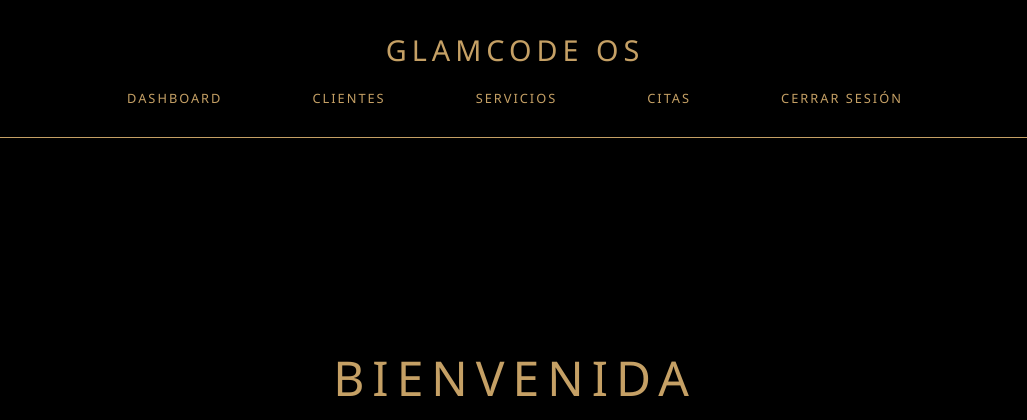
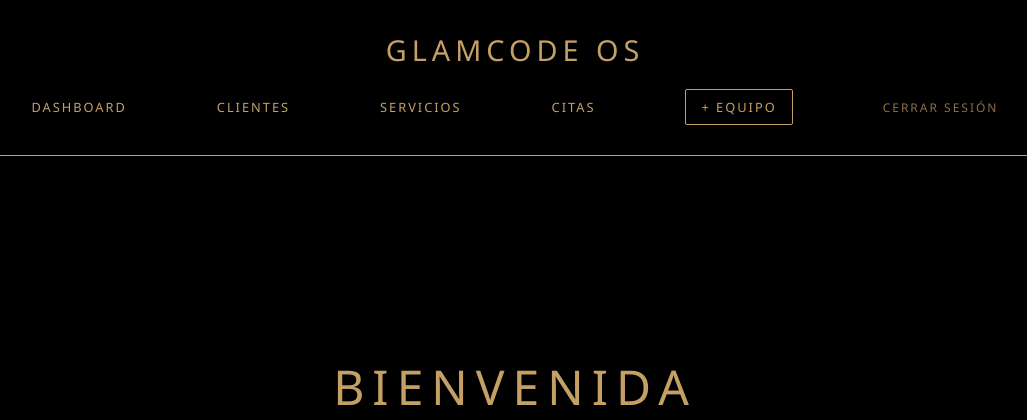
Before and after one commit to VIVIANAPLATA16/GlamCode-OS, a Flask app: page / in a window 1280 px wide. Shown: the top 420 px of the page, without its empty margins (125-1152 px from the left). Run offline with Flask 3, Linux system fonts and the light colour scheme; the visitor is signed in with stand-in values (Sample User, id 1); data that the repository does not hold is empty.

Commit message:
feat: + Registrar Equipo con estilo dorado

```diff
--- a/templates/dashboard.html
+++ b/templates/dashboard.html
@@ -35,7 +35,8 @@
         nav {
             display: flex;
             justify-content: center;
-            gap: 40px; /* Espacio entre botones */
+            align-items: center;
+            gap: 40px;
         }
 
         nav a {
@@ -51,6 +52,30 @@
         nav a:hover {
             color: #fff;
             text-shadow: 0 0 10px #C5A065;
+        }
+
+        /* ESTILO ESPECIAL PARA BOTÓN EQUIPO */
+        .btn-equipo {
+            border: 1px solid #C5A065;
+            padding: 8px 15px;
+            border-radius: 2px;
+            transition: 0.3s;
+        }
+
+        .btn-equipo:hover {
+            background-color: #C5A065;
+            color: #000 !important;
+        }
+
+        /* ESTILO PARA CERRAR SESIÓN (SUTIL) */
+        .logout-link {
+            opacity: 0.7;
+            font-size: 0.75rem;
+        }
+
+        .logout-link:hover {
+            color: #ff4d4d !important;
+            text-shadow: none !important;
         }
 
         /* SECCIÓN CENTRAL */
@@ -101,7 +126,8 @@
             <a href="{{ url_for('clientes') }}">Clientes</a>
             <a href="/servicios">Servicios</a>
             <a href="/citas">Citas</a>
-            <a href="{{ url_for('logout') }}">Cerrar sesión</a>
+            <a href="/crear_estilista" class="btn-equipo">+ Equipo</a>
+            <a href="{{ url_for('logout') }}" class="logout-link">Cerrar sesión</a>
         </nav>
     </header>
 
```
